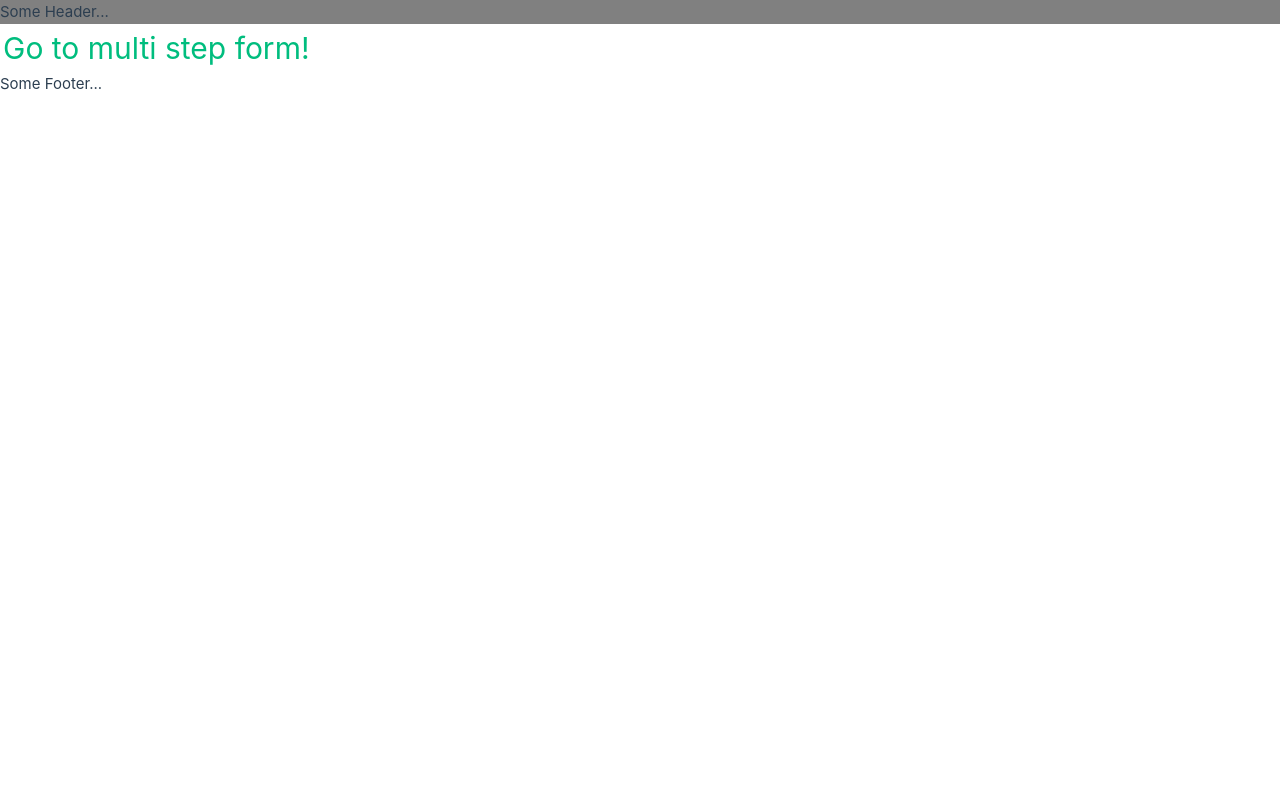
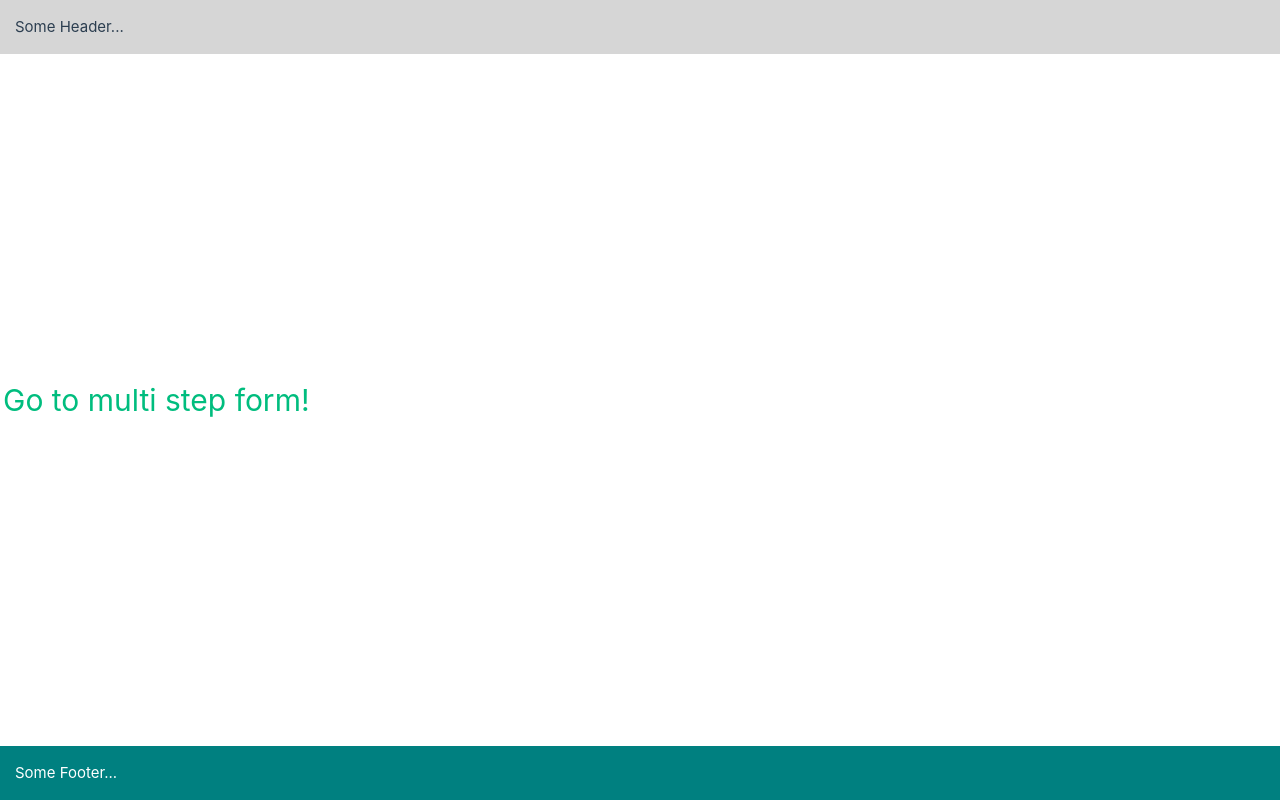
Before and after one commit to thepooyan/vue-test, a Vue app: page / in a window 1280 px wide. Built offline with nearby package versions, Linux system fonts and the light colour scheme; the HTML template or start-up script is replaced by a standard one.

Commit message:
some style for app header and footer

```diff
--- a/src/App.vue
+++ b/src/App.vue
@@ -4,7 +4,18 @@
 </script>
 
 <template>
-  <Header/>
-  <RouterView />
-  <Footer/>
+  <div>
+    <Header/>
+    <RouterView />
+    <Footer/>
+  </div>
 </template>
+
+<style scoped>
+div {
+  display: flex;
+  flex-direction: column;
+  justify-content: space-between;
+  height: 100dvh;
+}
+</style>
--- a/src/components/Footer.vue
+++ b/src/components/Footer.vue
@@ -1,3 +1,12 @@
 <template>
-  Some Footer...
+  <footer>
+    Some Footer...
+  </footer>
 </template>
+<style scoped>
+footer {
+  background: teal;
+  color: white;
+  padding: 1em;
+}
+</style>
--- a/src/components/Header.vue
+++ b/src/components/Header.vue
@@ -6,6 +6,7 @@
 
 <style scoped>
 header {
-  background: gray;
+  background: #d6d6d6;
+  padding: 1em;
 }
 </style>
```
